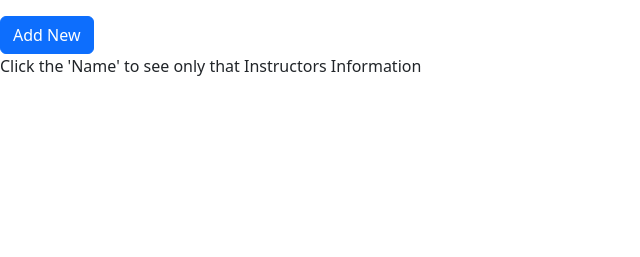
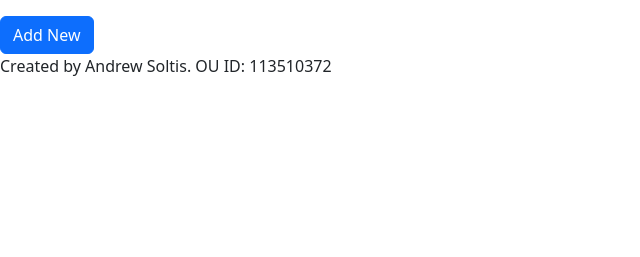
Before and after one commit to amsoltis/Homework4, a PHP site: page /instructor.php in a window 1280 px wide. Shown: the part 175-432 px from the top of the page, without its empty margins (0-640 px from the left). Run offline with PHP 8.4, Linux system fonts and the light colour scheme; data that the repository does not hold is empty.

Commit message:
Update instructor.php

```diff
--- a/instructor.php
+++ b/instructor.php
@@ -52,5 +52,5 @@ $conn->close();
   </body>
 
 <footer>
-Click the 'Name' to see only that Instructors Information
+<?php require_once("footer.php"); ?>
 </footer>
```
